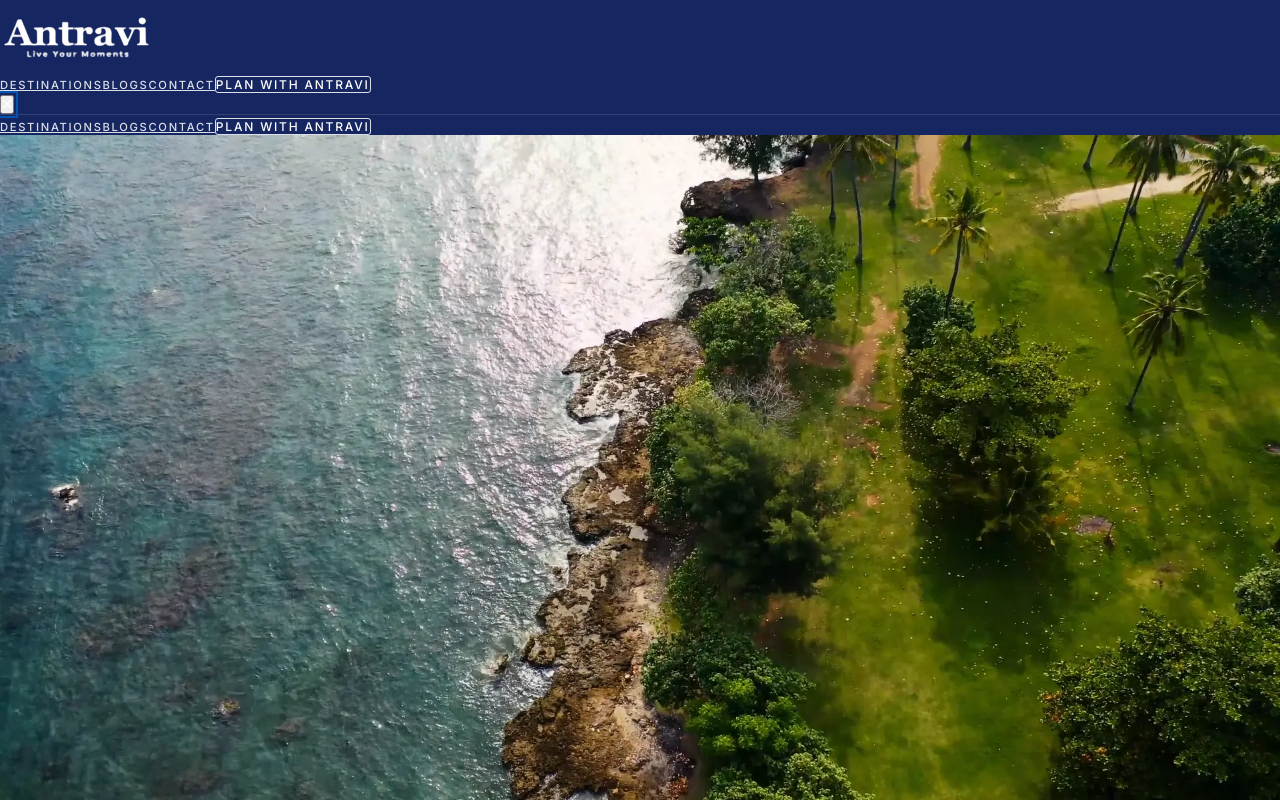
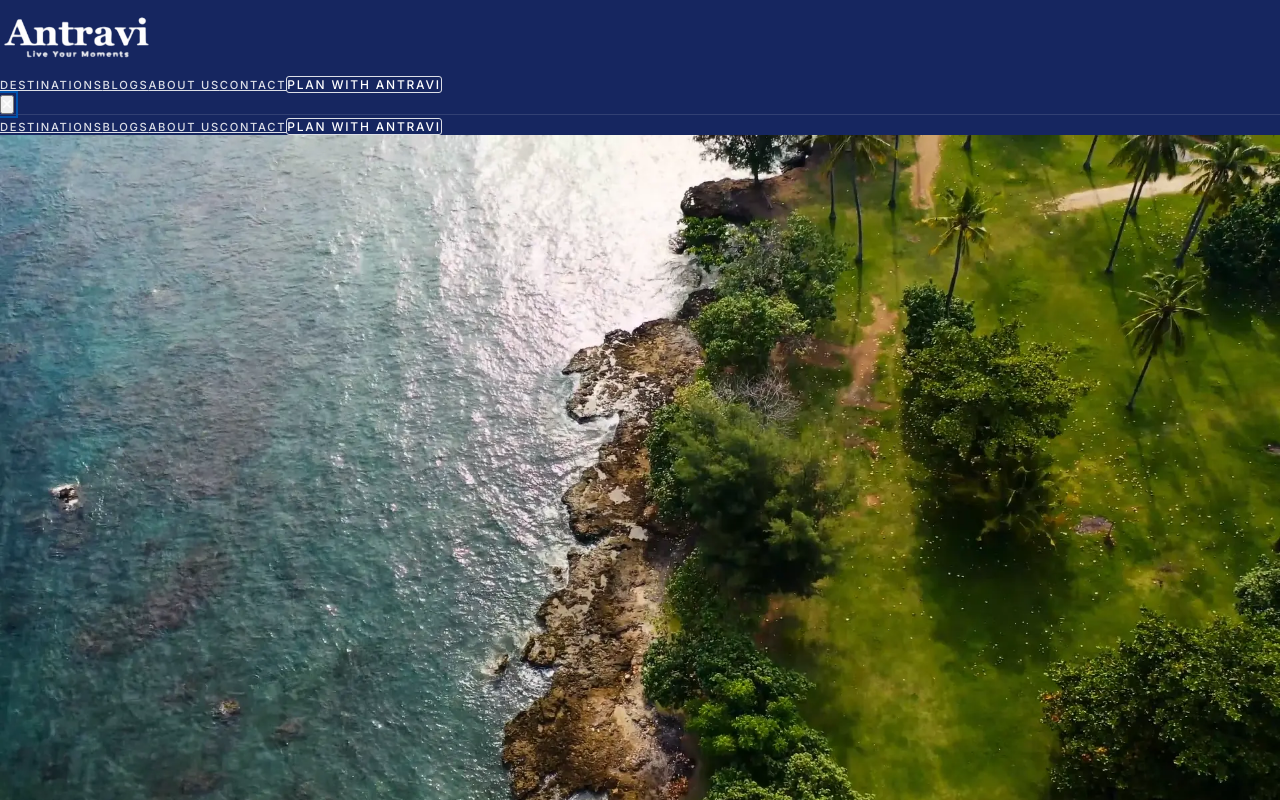
Before and after one commit to TejaMargam/AntraviTravel, a React (Vite) app in the folder client/: page / in a window 1280 px wide. Both pictures are taken after a click on the button 7 px from the left and 104 px from the top of the page. Shown: the top 800 px of the page. Built offline with nearby package versions, Linux system fonts and the light colour scheme; no server answers.

Commit message:
Add new functionality to the navbar component
Replit-Commit-Author: Agent

```diff
--- a/client/src/components/navbar.tsx
+++ b/client/src/components/navbar.tsx
@@ -83,6 +83,22 @@ export default function Navbar() {
               Blogs
             </Link>
             <Link
+              href="/about-us"
+              className="transition-colors"
+              style={{
+                fontFamily: 'var(--font-sans)',
+                fontSize: '0.7rem',
+                fontWeight: 500,
+                letterSpacing: '0.15em',
+                textTransform: 'uppercase',
+                color: 'rgba(255,255,255,0.85)',
+              }}
+              onMouseEnter={(e: MouseEvent<HTMLAnchorElement>) => (e.currentTarget.style.color = '#ffffff')}
+              onMouseLeave={(e: MouseEvent<HTMLAnchorElement>) => (e.currentTarget.style.color = 'rgba(255,255,255,0.85)')}
+            >
+              About Us
+            </Link>
+            <Link
               href="/contact"
               className="transition-colors"
               style={{
@@ -156,6 +172,21 @@ export default function Navbar() {
                 Blogs
               </Link>
               <Link
+                href="/about-us"
+                className="block w-full"
+                style={{
+                  fontFamily: 'var(--font-sans)',
+                  fontSize: '0.7rem',
+                  fontWeight: 500,
+                  letterSpacing: '0.15em',
+                  textTransform: 'uppercase',
+                  color: 'rgba(255,255,255,0.85)',
+                }}
+                onClick={() => setIsMobileMenuOpen(false)}
+              >
+                About Us
+              </Link>
+              <Link
                 href="/contact"
                 className="block w-full"
                 style={{
```
